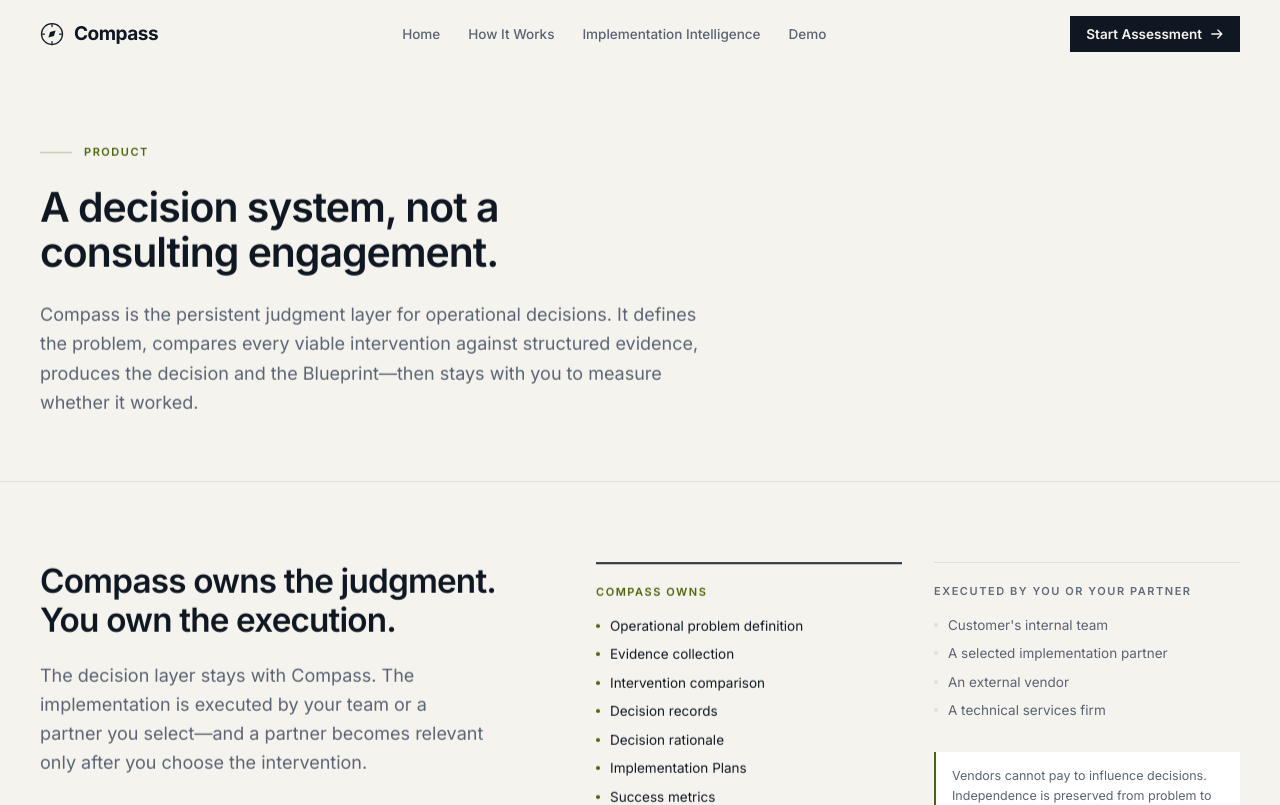
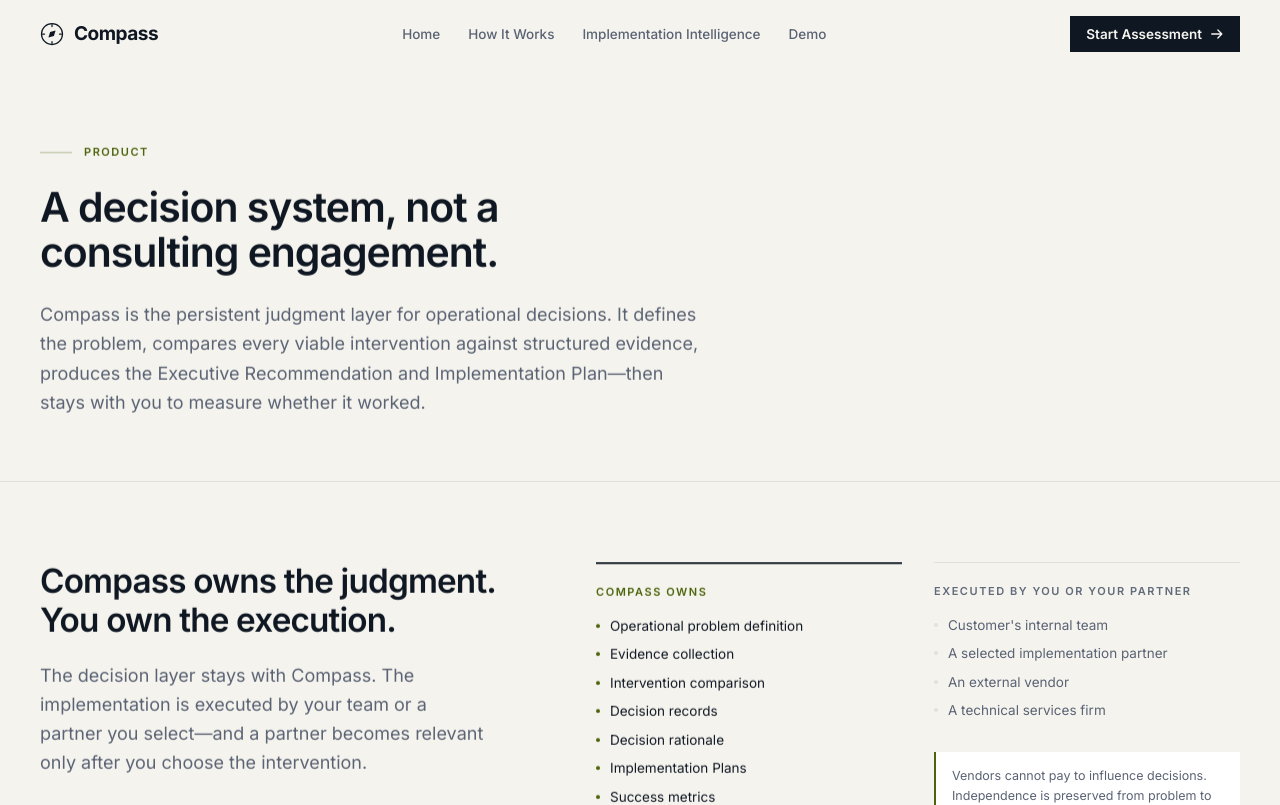
Before and after one commit to smithar106/Compass-Web, a Next.js app: page /product in a window 1280 px wide. Shown: the top 805 px of the page. Built offline with nearby package versions, Linux system fonts and the light colour scheme.

Commit message:
Standardize remaining Blueprint / Decision Brief references

```diff
--- a/src/app/(site)/product/page.tsx
+++ b/src/app/(site)/product/page.tsx
@@ -39,7 +39,7 @@ export default function ProductPage() {
             A decision system, not a consulting engagement.
           </>
         }
-        subtitle="Compass is the persistent judgment layer for operational decisions. It defines the problem, compares every viable intervention against structured evidence, produces the decision and the Blueprint&mdash;then stays with you to measure whether it worked."
+        subtitle="Compass is the persistent judgment layer for operational decisions. It defines the problem, compares every viable intervention against structured evidence, produces the Executive Recommendation and Implementation Plan&mdash;then stays with you to measure whether it worked."
       />
 
       {/* What Compass owns */}
--- a/src/components/how-it-works/ConsultingRebuilt.tsx
+++ b/src/components/how-it-works/ConsultingRebuilt.tsx
@@ -12,7 +12,7 @@ const ROWS = [
   },
   {
     consulting: "Static report",
-    compass: "Live Decision Brief and implementation plan",
+    compass: "Executive Recommendation and implementation plan",
   },
   {
     consulting: "Engagement ends at delivery",
```
